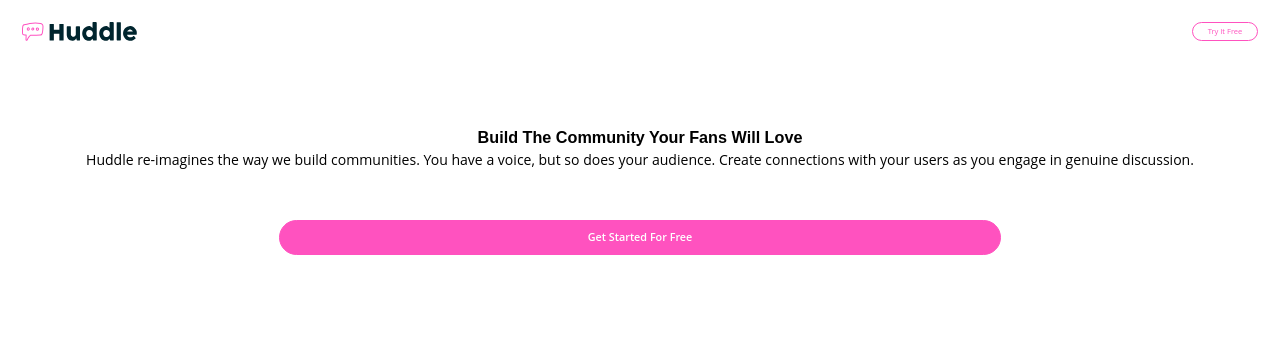
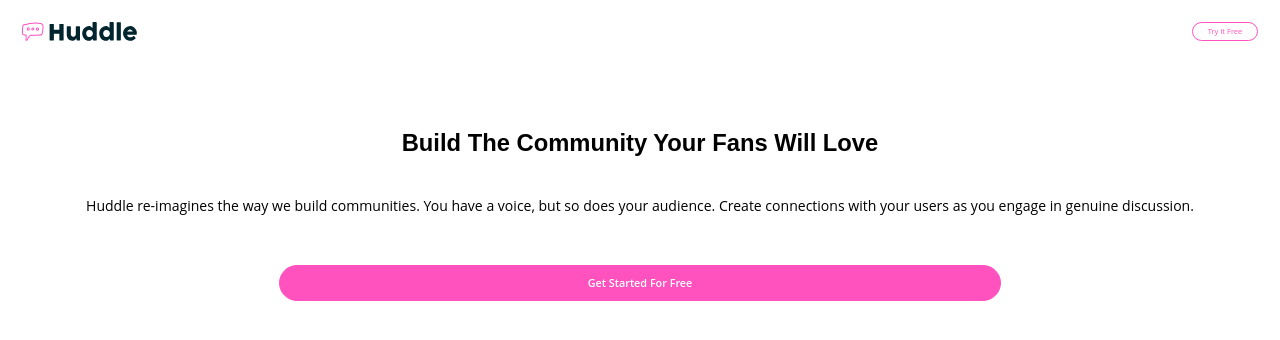
Before and after one commit to 20jasper/huddle-landing-page, a React (Create React App) app: page / in a window 1280 px wide. Shown: the top 340 px of the page. Built offline with nearby package versions, Linux system fonts and the light colour scheme.

Commit message:
added styling to h1

```diff
--- a/src/index.css
+++ b/src/index.css
@@ -89,6 +89,11 @@ header{
 
 p{
 	font-size: 1.3rem;
+	margin-top: 3.2rem;
+}
+
+h1{
+	font-size: 2.2rem;
 }
 
 /* general button styles */
```
